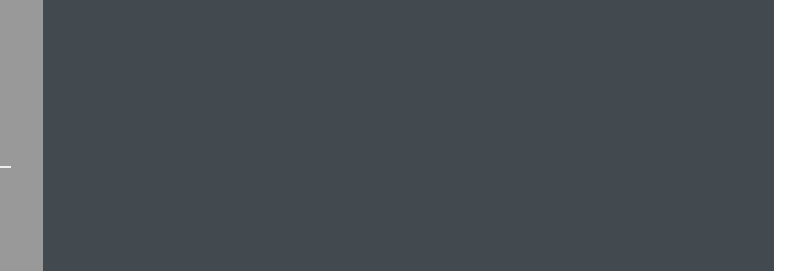
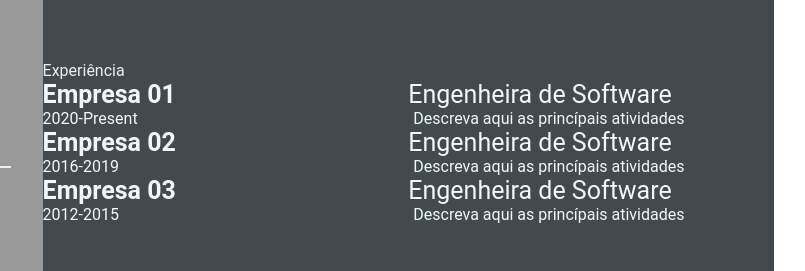
Before and after one commit to Tavarina/devweekgit.github.io, a plain HTML site: page index.html in a window 1280 px wide. Shown: the part 191-462 px from the top of the page, 378-1183 px from the left. Drawn offline with Linux system fonts and the light colour scheme; grey boxes are pictures that could not be loaded.

Commit message:
add os jobs no cv (#3)

```diff
--- a/index.html
+++ b/index.html
@@ -1,11 +1,13 @@
 <!DOCTYPE html>
 <html lang="en">
+
 <head>
     <meta charset="UTF-8">
     <meta http-equiv="X-UA-Compatible" content="IE=edge">
     <meta name="viewport" content="width=device-width, initial-scale=1.0">
     <title>Fabiana de Oliveira CV</title>
-    <link href="style.css" rel="stylesheet"></link>
+    <link href="style.css" rel="stylesheet">
+    </link>
 </head>
 
 <body>
@@ -54,8 +56,43 @@
                 </section>
 
             </div>
+            <section class="experience gap">
+                <div class="right-title"> Experiência</div>
+                <div class="experience-contents">
+                    <div class="exp-left">
+                        <p class="exp-company-name"> Empresa 01</p>
+                        <p class="exp-company-period"> 2020-Present</p>
+                    </div>
+                    <div class="exp-right">
+                        <p class="exp-position">Engenheira de Software</p>
+                        <p class="exp-desc">
+                            Descreva aqui as princípais atividades
+                        </p>
+                    </div>
+                    <div class="exp-left">
+                        <p class="exp-company-name"> Empresa 02</p>
+                        <p class="exp-company-period"> 2016-2019</p>
+                    </div>
+                    <div class="exp-right">
+                        <p class="exp-position">Engenheira de Software</p>
+                        <p class="exp-desc">
+                            Descreva aqui as princípais atividades
+                        </p>
+                    </div>
+                    <div class="exp-left">
+                        <p class="exp-company-name"> Empresa 03</p>
+                        <p class="exp-company-period"> 2012-2015</p>
+                    </div>
+                    <div class="exp-right">
+                        <p class="exp-position">Engenheira de Software</p>
+                        <p class="exp-desc">
+                            Descreva aqui as princípais atividades
+                        </p>
+                    </div>
+                </div>
             </section>
         </section>
+
 
     </main>
 </body>
--- a/style.css
+++ b/style.css
@@ -101,3 +101,38 @@
     font-size: 18px;
     color: #eeeeee;
 }
+
+.experience-contents,
+.education-contents,
+.awards-contents {
+    display: grid;
+    grid-template-columns: repeat(2, 1fr);
+    padding-bottom: 2rem;
+    color: #F1F8FD;
+}
+
+.exp-company-name,
+.education-school-name,
+.awards-company-name {
+    font-size: 25px;
+    font-weight: bold;
+}
+
+.exp-time-period,
+.educationp-time-period,
+.awards-time-period {
+    font-size: 18px;
+}
+
+.exp-position,
+.education-subject,
+.awards-name {
+    font-size: 25px;
+}
+
+.exp-desc,
+.education-desc,
+.awards-desc {
+    font-size: 16px;
+    padding-left: 5px;
+}
```
Lines whose indentation alone changed are shown as unchanged.
